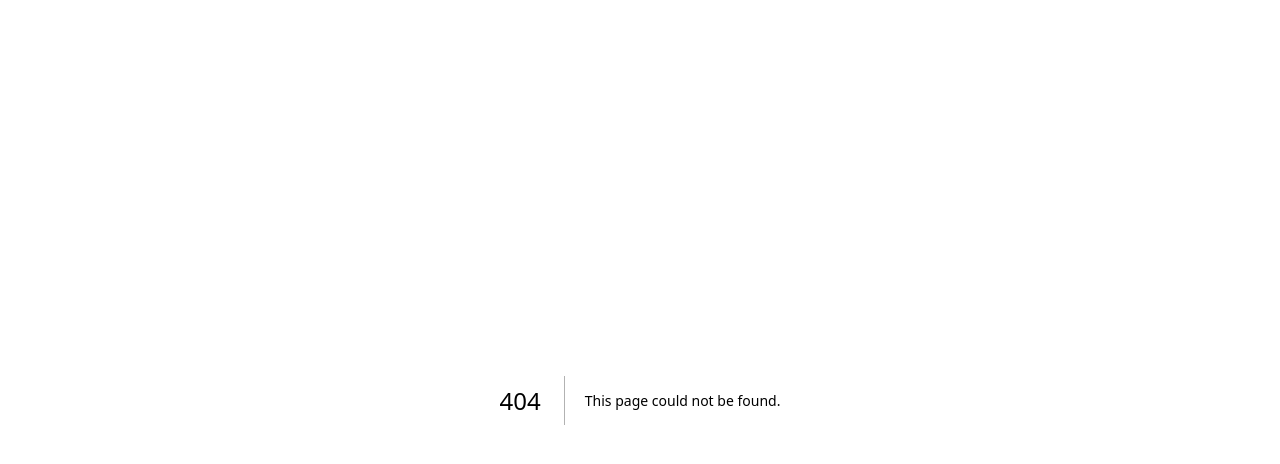
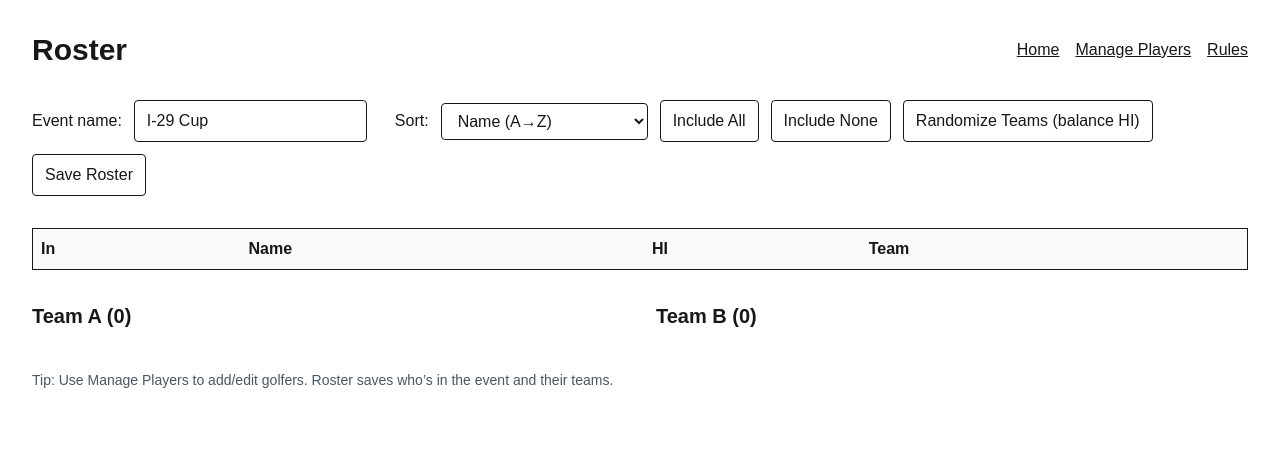
Before and after one commit to nseamonster10/UPGCS, a Next.js app: page /roster/roster in a window 1280 px wide. Before the commit this address had no page. Shown: the top 464 px of the page. Built offline with nearby package versions, Linux system fonts and the light colour scheme.

Commit message:
Move roster page to /app/roster and keep shared code in /lib

```diff
--- /dev/null
+++ b/app/roster/roster/page.tsx
@@ -0,0 +1,205 @@
+'use client';
+
+import { useEffect, useMemo, useState } from 'react';
+import Link from 'next/link';
+import { Player, Team, Roster } from '@/lib/types';
+import { KEYS, getJSON, setJSON } from '@/lib/storage';
+
+type SortKey = 'name-asc' | 'hi-asc' | 'hi-desc';
+
+export default function RosterPage() {
+  const [rosterName, setRosterName] = useState('I-29 Cup');
+  const [players, setPlayers] = useState<Player[]>([]);
+  const [included, setIncluded] = useState<Set<string>>(new Set());
+  const [sortKey, setSortKey] = useState<SortKey>('name-asc');
+
+  // Load players + any saved roster
+  useEffect(() => {
+    const ps = getJSON<Player[]>(KEYS.PLAYERS, []);
+    setPlayers(ps);
+
+    const saved = getJSON<Roster | null>(KEYS.ROSTER, null);
+    if (saved) {
+      setRosterName(saved.name || 'I-29 Cup');
+      setIncluded(new Set(saved.includedIds || []));
+    }
+  }, []);
+
+  // persist player team changes (so Manage Players & Roster stay in sync)
+  useEffect(() => {
+    // write-through whenever teams change
+    setJSON(KEYS.PLAYERS, players);
+  }, [players]);
+
+  const sortedPlayers = useMemo(() => {
+    const copy = [...players];
+    switch (sortKey) {
+      case 'name-asc':
+        copy.sort((a, b) => a.name.localeCompare(b.name));
+        break;
+      case 'hi-asc':
+        copy.sort((a, b) => a.index - b.index);
+        break;
+      case 'hi-desc':
+        copy.sort((a, b) => b.index - a.index);
+        break;
+    }
+    return copy;
+  }, [players, sortKey]);
+
+  const teamA = players.filter(p => p.team === 'A');
+  const teamB = players.filter(p => p.team === 'B');
+
+  function toggleIncluded(id: string) {
+    setIncluded(prev => {
+      const next = new Set(prev);
+      next.has(id) ? next.delete(id) : next.add(id);
+      return next;
+    });
+  }
+
+  function setTeam(id: string, team: Team) {
+    setPlayers(prev => prev.map(p => (p.id === id ? { ...p, team } : p)));
+  }
+
+  function includeAll() {
+    setIncluded(new Set(players.map(p => p.id)));
+  }
+  function includeNone() {
+    setIncluded(new Set());
+  }
+
+  // Randomize teams (balanced by HI) on currently "included" players
+  function randomizeTeamsBalanced() {
+    const pool = players.filter(p => included.has(p.id));
+    if (pool.length < 2) {
+      alert('Select at least 2 included players to balance.');
+      return;
+    }
+    // sort low HI (better) to high HI (worse)
+    const sorted = [...pool].sort((a, b) => a.index - b.index);
+    // snake draft into two teams
+    const A: Player[] = [];
+    const B: Player[] = [];
+    sorted.forEach((p, i) => (i % 2 === 0 ? A.push(p) : B.push(p)));
+
+    // write back team assignments for included players; leave others as-is
+    setPlayers(prev =>
+      prev.map(p =>
+        included.has(p.id)
+          ? { ...p, team: A.some(x => x.id === p.id) ? 'A' : B.some(x => x.id === p.id) ? 'B' : 'NA' }
+          : p
+      )
+    );
+  }
+
+  function saveRoster() {
+    const payload: Roster = {
+      name: rosterName || 'I-29 Cup',
+      includedIds: [...included],
+      createdAt: new Date().toISOString(),
+    };
+    setJSON(KEYS.ROSTER, payload);
+    alert('Roster saved. Pairings/Rounds can use this as the active roster.');
+  }
+
+  return (
+    <main className="min-h-screen p-8 space-y-8">
+      <header className="flex items-center justify-between">
+        <h1 className="text-3xl font-bold">Roster</h1>
+        <div className="flex gap-4">
+          <Link className="underline" href="/">Home</Link>
+          <Link className="underline" href="/players">Manage Players</Link>
+          <Link className="underline" href="/rules">Rules</Link>
+        </div>
+      </header>
+
+      <section className="flex flex-wrap items-center gap-3">
+        <label className="font-medium">Event name:</label>
+        <input
+          className="border px-3 py-2 rounded"
+          value={rosterName}
+          onChange={(e) => setRosterName(e.target.value)}
+          placeholder="e.g., I-29 Cup"
+        />
+        <label className="ml-4 font-medium">Sort:</label>
+        <select
+          className="border px-3 py-2 rounded"
+          value={sortKey}
+          onChange={(e) => setSortKey(e.target.value as SortKey)}
+        >
+          <option value="name-asc">Name (A→Z)</option>
+          <option value="hi-asc">Handicap (Low→High)</option>
+          <option value="hi-desc">Handicap (High→Low)</option>
+        </select>
+
+        <button className="border px-3 py-2 rounded" onClick={includeAll}>Include All</button>
+        <button className="border px-3 py-2 rounded" onClick={includeNone}>Include None</button>
+        <button className="border px-3 py-2 rounded" onClick={randomizeTeamsBalanced}>
+          Randomize Teams (balance HI)
+        </button>
+        <button className="border px-3 py-2 rounded" onClick={saveRoster}>
+          Save Roster
+        </button>
+      </section>
+
+      <section className="overflow-auto">
+        <table className="min-w-[700px] w-full border rounded">
+          <thead className="bg-gray-50">
+            <tr>
+              <th className="text-left p-2">In</th>
+              <th className="text-left p-2">Name</th>
+              <th className="text-left p-2">HI</th>
+              <th className="text-left p-2">Team</th>
+            </tr>
+          </thead>
+          <tbody>
+            {sortedPlayers.map((p) => (
+              <tr key={p.id} className="border-t">
+                <td className="p-2">
+                  <input
+                    type="checkbox"
+                    checked={included.has(p.id)}
+                    onChange={() => toggleIncluded(p.id)}
+                  />
+                </td>
+                <td className="p-2">{p.name}</td>
+                <td className="p-2">{p.index.toFixed(1)}</td>
+                <td className="p-2">
+                  <select
+                    className="border px-2 py-1 rounded"
+                    value={p.team}
+                    onChange={(e) => setTeam(p.id, e.target.value as Team)}
+                  >
+                    <option value="NA">N/A</option>
+                    <option value="A">A</option>
+                    <option value="B">B</option>
+                  </select>
+                </td>
+              </tr>
+            ))}
+          </tbody>
+        </table>
+      </section>
+
+      <section className="grid md:grid-cols-2 gap-8">
+        <div>
+          <h2 className="text-xl font-semibold mb-2">Team A ({teamA.length})</h2>
+          <ul className="list-disc pl-6">
+            {teamA.map(p => included.has(p.id) && <li key={p.id}>{p.name} (HI {p.index.toFixed(1)})</li>)}
+          </ul>
+        </div>
+        <div>
+          <h2 className="text-xl font-semibold mb-2">Team B ({teamB.length})</h2>
+          <ul className="list-disc pl-6">
+            {teamB.map(p => included.has(p.id) && <li key={p.id}>{p.name} (HI {p.index.toFixed(1)})</li>)}
+          </ul>
+        </div>
+      </section>
+
+      <p className="text-sm text-gray-600">
+        Tip: Use Manage Players to add/edit golfers. Roster saves who’s in the event and their teams.
+      </p>
+    </main>
+  );
+}
--- /dev/null
+++ b/lib/storage.ts
@@ -0,0 +1,28 @@
+// lib/storage.ts
+export const KEYS = {
+  PLAYERS: 'upgcs.players',          // array<Player>
+  ROSTER: 'upgcs.roster.v1',         // Roster
+  ROUNDS: 'upgcs.rounds.v1',         // array<Round>
+} as const;
+
+export function getJSON<T>(key: string, fallback: T): T {
+  try {
+    const raw = localStorage.getItem(key);
+    return raw ? (JSON.parse(raw) as T) : fallback;
+  } catch {
+    return fallback;
+  }
+}
+
+export function setJSON<T>(key: string, value: T) {
+  try {
+    localStorage.setItem(key, JSON.stringify(value));
+  } catch {}
+}
+
+export const makeId = () =>
+  typeof globalThis !== 'undefined' &&
+  (globalThis as any).crypto &&
+  typeof (globalThis as any).crypto.randomUUID === 'function'
+    ? (globalThis as any).crypto.randomUUID()
+    : Math.random().toString(36).slice(2);
--- /dev/null
+++ b/lib/types.ts
@@ -0,0 +1,32 @@
+// lib/types.ts
+export type Team = 'A' | 'B' | 'NA';
+
+export interface Player {
+  id: string;
+  name: string;
+  index: number; // Handicap Index
+  team: Team;    // A/B/NA
+}
+
+export interface Roster {
+  name: string;         // e.g., "I-29 Cup 2025"
+  includedIds: string[]; // players chosen for the event
+  createdAt: string;    // ISO date
+}
+
+export interface Round {
+  id: string;
+  name: string;          // e.g., "Sat AM"
+  format: FormatCode;    // e.g., "scramble|shamble|altshot|fourball|singles|stroke"
+  date?: string;         // optional date/time
+  course?: string;       // free text for now
+  // later: tees, slope/rating, scoring rules, pairings, etc.
+}
+
+export type FormatCode =
+  | 'scramble'
+  | 'shamble'
+  | 'altshot'
+  | 'fourball'
+  | 'singles'
+  | 'stroke';
```
